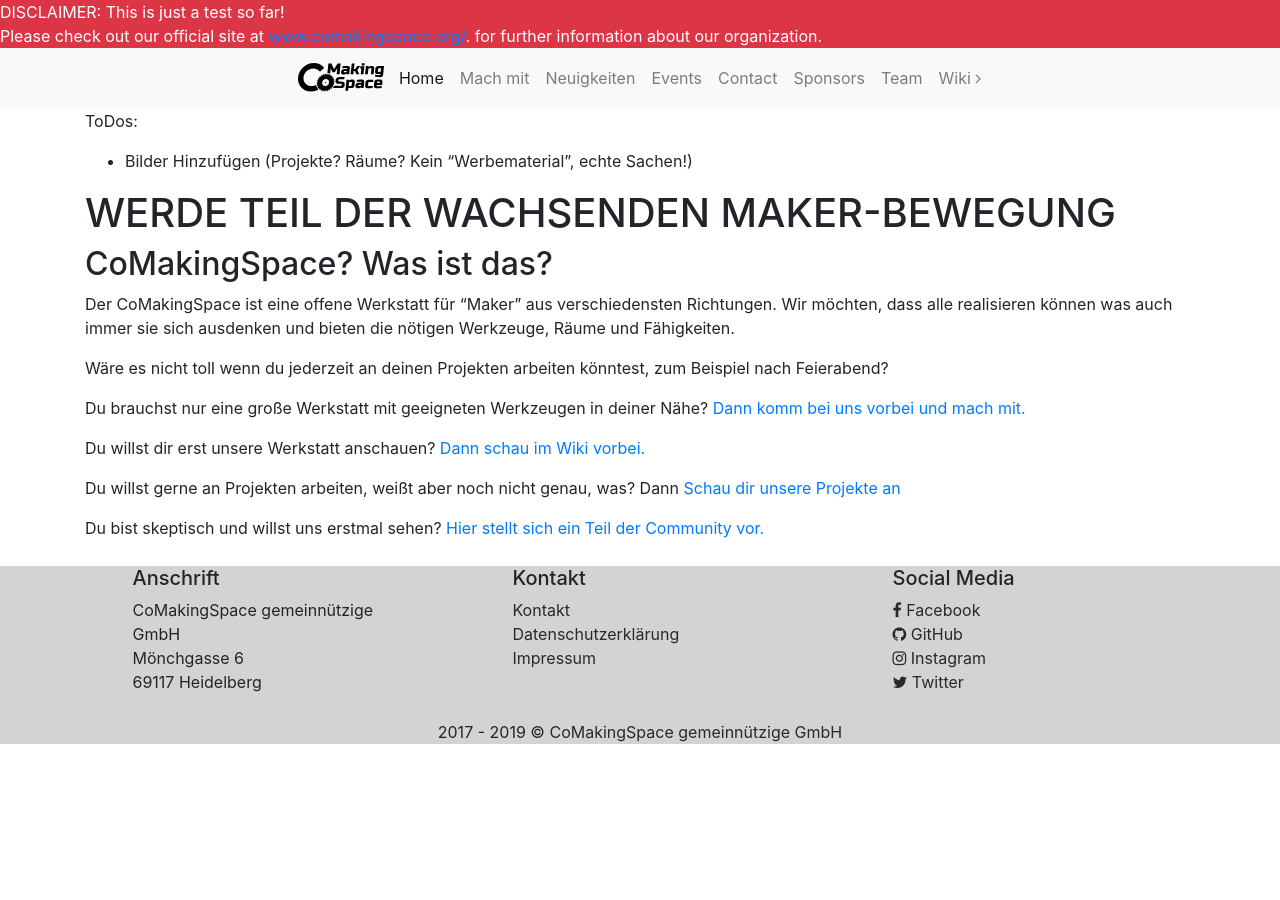
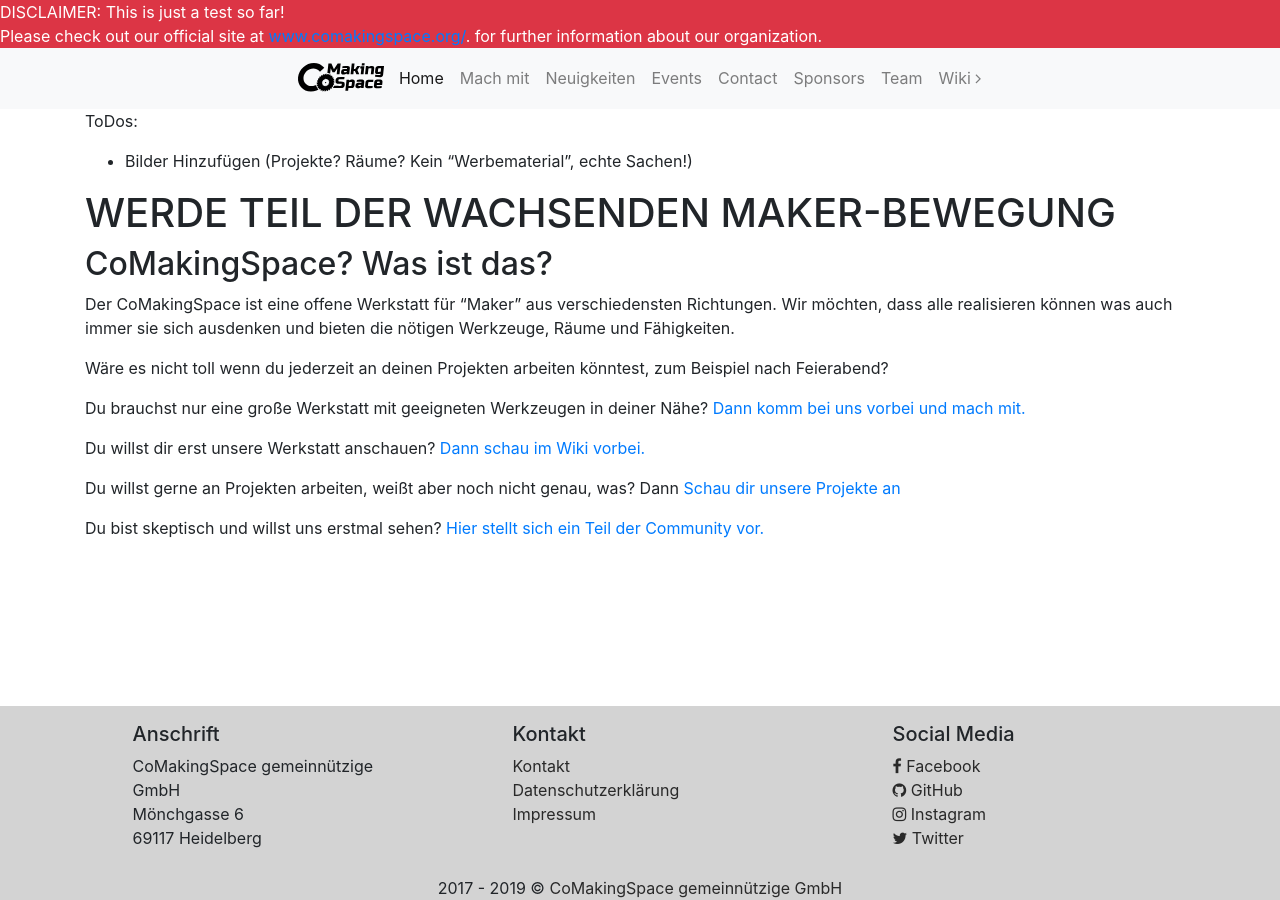
Before and after one commit to comakingspace/comakingspace.github.io, a Jekyll site: the page built from index.md, in a window 1280 px wide. Built offline with Jekyll 4.4.1, drawn with Linux system fonts in a browser that asks for light colours.

Commit message:
Fix footer position

```diff
--- a/_sass/style.scss
+++ b/_sass/style.scss
@@ -13,13 +13,16 @@
   display: inline-block;
   float: none;
 }
+
 .justify-content-center {
   padding-bottom: 10px;
 }
+
 html {
   height: 100%;
   box-sizing: border-box;
 }
+
 *,
 *::before,
 *::after {
@@ -36,11 +39,31 @@
 body {
   position: relative;
   min-height: 100%;
-  margin:0;
+  //margin: 0;
+  padding-bottom: 9rem;
+
+  @media only screen and (max-width: 576px) {
+    padding-bottom: 30rem;
+  }
+
+  @media only screen and (max-width: 768px) and (min-width: 577px) {
+    padding-bottom: 27.5rem;
+  }
+  @media only screen and (max-width: 992px) and (min-width: 769px) {
+    padding-bottom: 12rem;
+  }
 }
+
 
 .footer {
   background-color: lightgray;
+  position: absolute;
+  bottom: 0;
+  left: 0;
+  right: 0;
+  width: 100%;
+  padding-top: 1em;
+  margin-top: 2rem;
 
   p {
     width: 100%;
@@ -68,3 +91,9 @@
     color: #2e2e2e;
   }
 }
+
+#calendar {
+  padding-top: 2rem;
+  padding-bottom: 3.5rem;
+  max-height: 100%;
+}
```
Also changed, not shown: calendar.md (+3 -3 lines).
